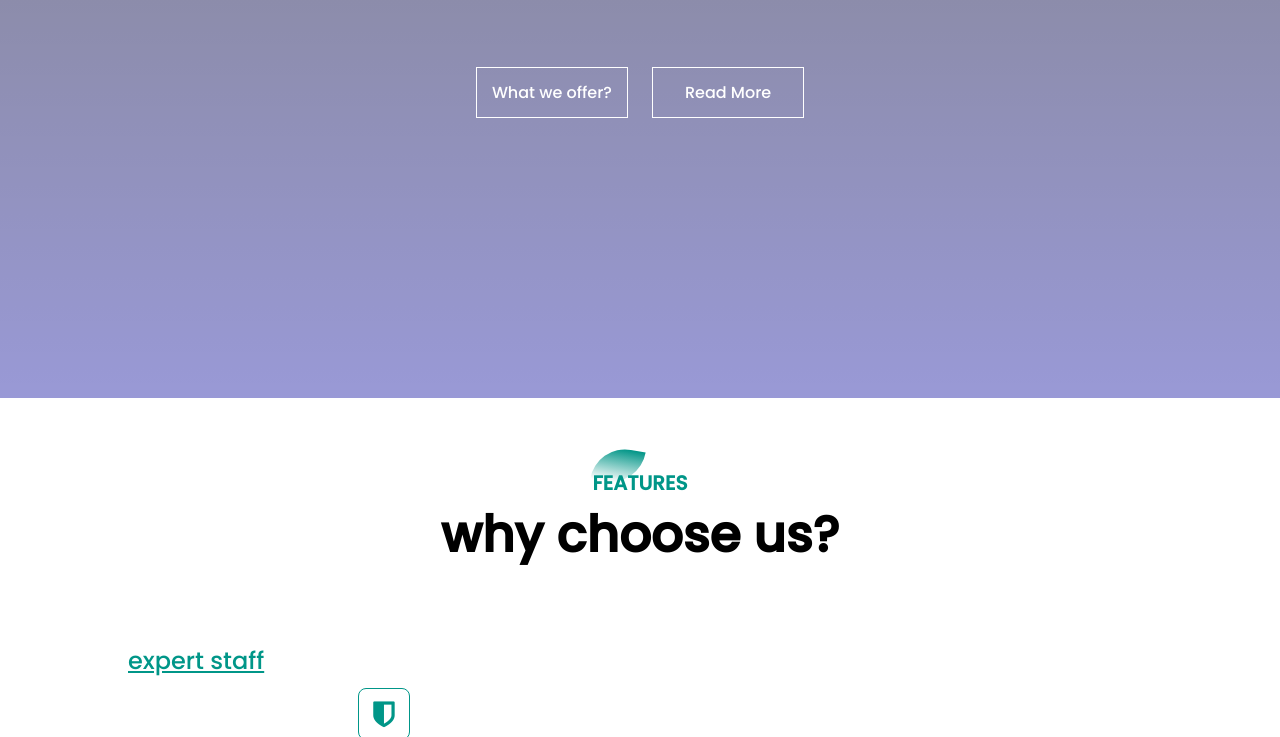
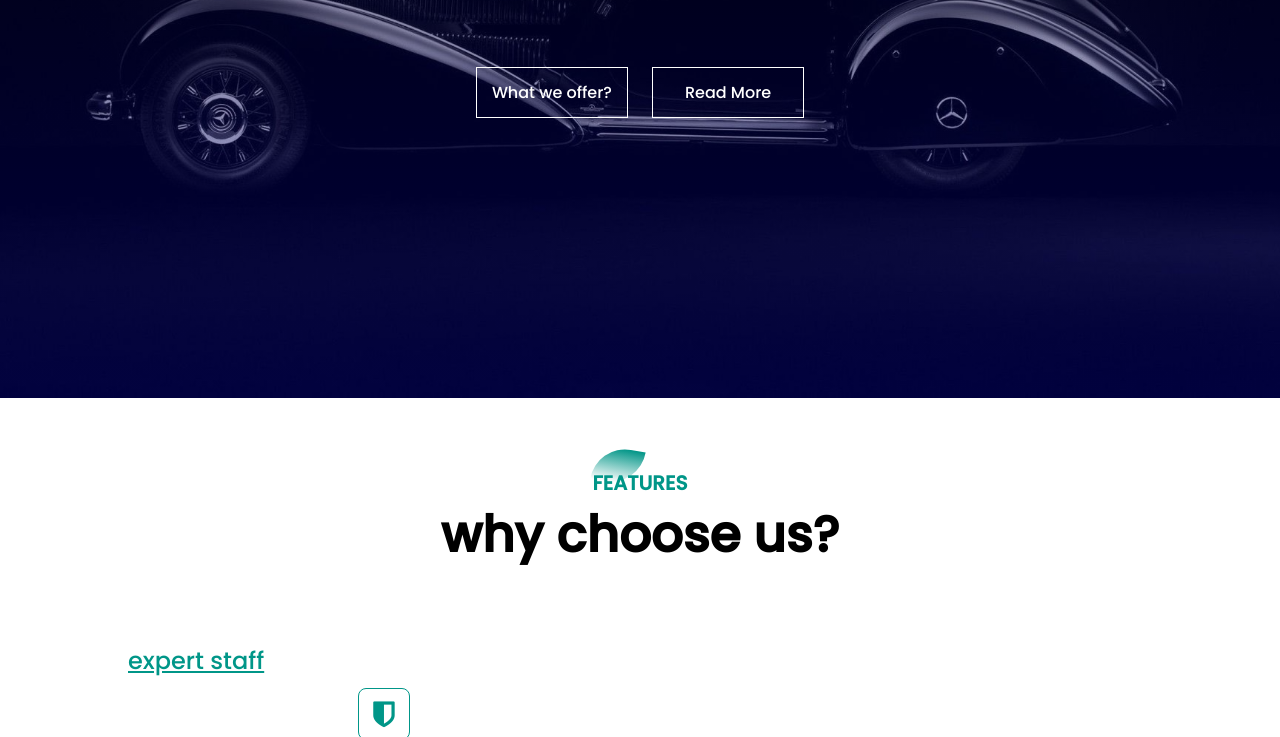
Before and after one commit to becham007/Starks-car-detaiing, a plain HTML site: page index.html in a window 1280 px wide. Shown: the part 402-1139 px from the top of the page. Drawn offline with Linux system fonts and the light colour scheme.

Commit message:
Update style.css

```diff
--- a/style.css
+++ b/style.css
@@ -4,7 +4,7 @@
     font-family: 'Poppins', sans-serif;
 }
 #banner{
-    background: linear-gradient(rgba(0,0,0,0.5),#0096),url(./website/images/car.jpg);
+    background: linear-gradient(rgba(0,0,0,0.5),#0096),url(./images/car.jpg);
     background-size: cover;
     background-position: center;
     height: 100vh;
```
